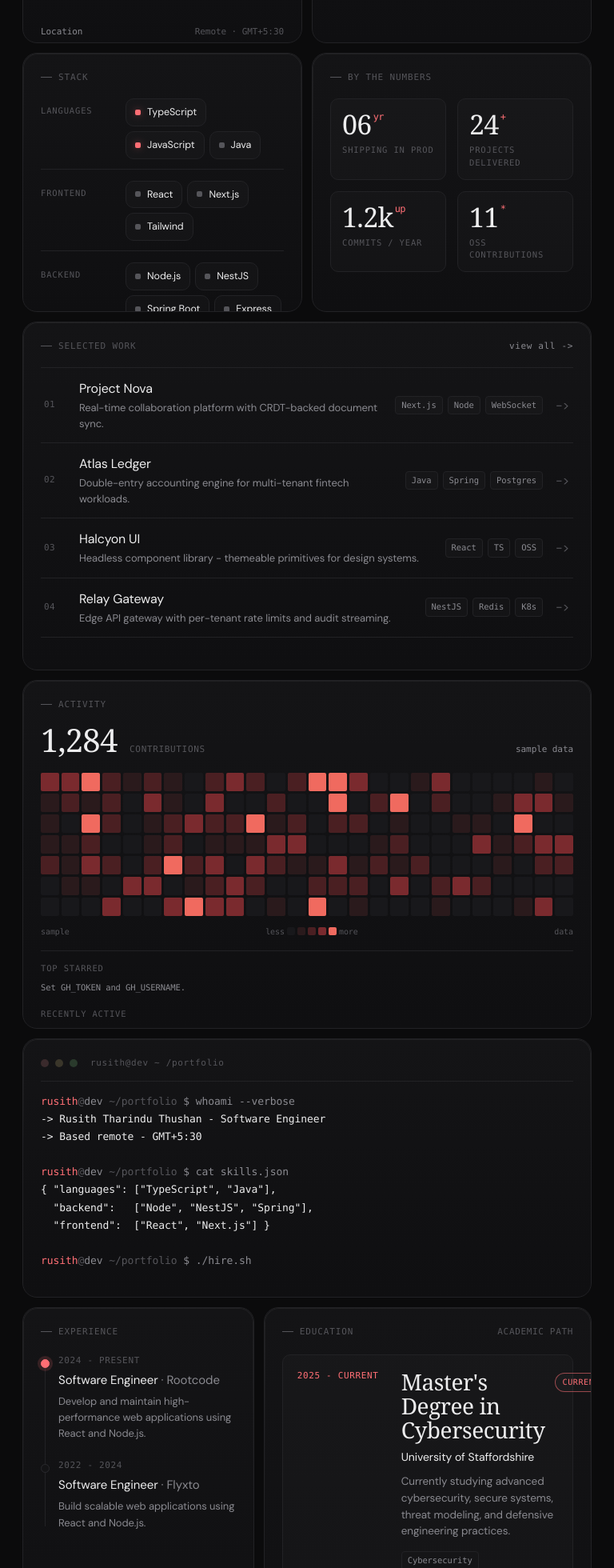
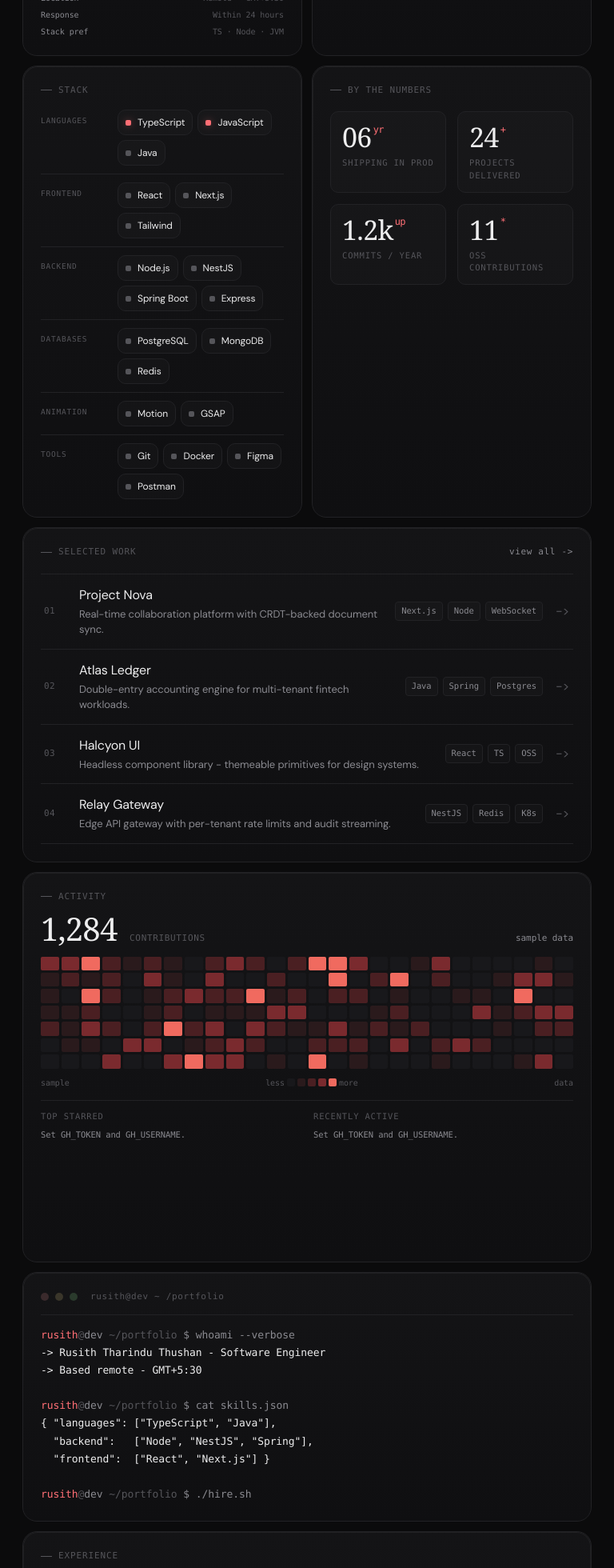
Before and after one commit to RusithTharindu/bento-portfolio, a Next.js app: page / in a window 768 px wide. Shown: the part 800-2760 px from the top of the page at 80% size. Built offline with nearby package versions, Linux system fonts and the light colour scheme; a web font is replaced by a local one.

Commit message:
feat: update media queries and enhance layout for responsiveness and readability

```diff
--- a/app/globals.css
+++ b/app/globals.css
@@ -1496,10 +1496,10 @@ a {
   }
 }
 
-@media (max-width: 1024px) {
+@media (min-width: 721px) and (max-width: 1024px) {
   .bento {
     gap: 12px;
-    grid-auto-rows: 100px;
+    grid-auto-rows: minmax(88px, auto);
     grid-template-areas:
       "hero hero hero hero hero hero hero hero hero hero hero hero"
       "hero hero hero hero hero hero hero hero hero hero hero hero"
@@ -1508,6 +1508,9 @@ a {
       "status status status status status status about about about about about about"
       "status status status status status status about about about about about about"
       "status status status status status status about about about about about about"
+      "status status status status status status about about about about about about"
+      "stack stack stack stack stack stack stats stats stats stats stats stats"
+      "stack stack stack stack stack stack stats stats stats stats stats stats"
       "stack stack stack stack stack stack stats stats stats stats stats stats"
       "stack stack stack stack stack stack stats stats stats stats stats stats"
       "stack stack stack stack stack stack stats stats stats stats stats stats"
@@ -1519,24 +1522,126 @@ a {
       "activity activity activity activity activity activity activity activity activity activity activity activity"
       "activity activity activity activity activity activity activity activity activity activity activity activity"
       "activity activity activity activity activity activity activity activity activity activity activity activity"
+      "activity activity activity activity activity activity activity activity activity activity activity activity"
       "terminal terminal terminal terminal terminal terminal terminal terminal terminal terminal terminal terminal"
       "terminal terminal terminal terminal terminal terminal terminal terminal terminal terminal terminal terminal"
       "terminal terminal terminal terminal terminal terminal terminal terminal terminal terminal terminal terminal"
-      "timeline timeline timeline timeline timeline education education education education education education education"
-      "timeline timeline timeline timeline timeline education education education education education education education"
-      "timeline timeline timeline timeline timeline education education education education education education education"
-      "timeline timeline timeline timeline timeline education education education education education education education"
-      "timeline timeline timeline timeline timeline education education education education education education education"
+      "timeline timeline timeline timeline timeline timeline timeline timeline timeline timeline timeline timeline"
+      "timeline timeline timeline timeline timeline timeline timeline timeline timeline timeline timeline timeline"
+      "timeline timeline timeline timeline timeline timeline timeline timeline timeline timeline timeline timeline"
+      "education education education education education education education education education education education education"
+      "education education education education education education education education education education education education"
+      "education education education education education education education education education education education education"
+      "education education education education education education education education education education education education"
+      "education education education education education education education education education education education education"
       "contact contact contact contact contact contact contact contact contact contact contact contact"
       "contact contact contact contact contact contact contact contact contact contact contact contact";
   }
 
+  .status-avail {
+    font-size: 11px;
+    margin-top: 18px;
+    padding: 7px 10px;
+  }
+
+  .status-msg {
+    font-size: 26px;
+    margin-top: 34px;
+  }
+
+  .status-meta {
+    font-size: 10px;
+    gap: 6px;
+    padding-top: 22px;
+  }
+
+  .stack-list {
+    gap: 10px;
+    margin-top: 16px;
+  }
+
+  .stack-row {
+    gap: 10px;
+    grid-template-columns: 86px minmax(0, 1fr);
+    padding-bottom: 10px;
+  }
+
+  .stack-cat {
+    font-size: 9.5px;
+    padding-top: 7px;
+  }
+
+  .chip {
+    font-size: 12px;
+    padding: 6px 9px;
+  }
+
+  .hero {
+    gap: clamp(24px, 3vw, 44px);
+  }
+
+  .gh-head {
+    margin-top: 12px;
+  }
+
+  .gh-grid {
+    aspect-ratio: auto;
+    height: 140px;
+    margin-top: 14px;
+  }
+
+  .gh-legend {
+    margin-top: 10px;
+  }
+
+  .gh-repos {
+    gap: 16px;
+    grid-template-columns: repeat(2, minmax(0, 1fr));
+    margin-top: 14px;
+    padding-top: 12px;
+  }
+
+  .gh-repo {
+    align-items: start;
+    grid-template-columns: 8px minmax(0, 1fr);
+  }
+
+  .gh-repo-meta {
+    grid-column: 2;
+    margin-top: -5px;
+  }
+
   .education-list {
+    align-items: stretch;
+    grid-template-columns: repeat(2, minmax(0, 1fr));
+  }
+
+  .education-item {
+    gap: 12px;
     grid-template-columns: 1fr;
-  }
-
-  .gh-repos {
-    grid-template-columns: 1fr;
+    padding: 16px;
+  }
+
+  .education-title-row {
+    flex-direction: column;
+    gap: 8px;
+  }
+
+  .education-state {
+    margin-top: 0;
+  }
+
+  .education-body h3 {
+    font-size: 24px;
+  }
+
+  .education-body p {
+    font-size: 13px;
+  }
+
+  .education-tag {
+    font-size: 10px;
+    padding: 3px 6px;
   }
 
   .c-hero {
@@ -1693,6 +1798,10 @@ a {
     align-items: flex-start;
   }
 
+  .education-list {
+    grid-template-columns: 1fr;
+  }
+
   .education-item {
     grid-template-columns: 1fr;
   }
```
